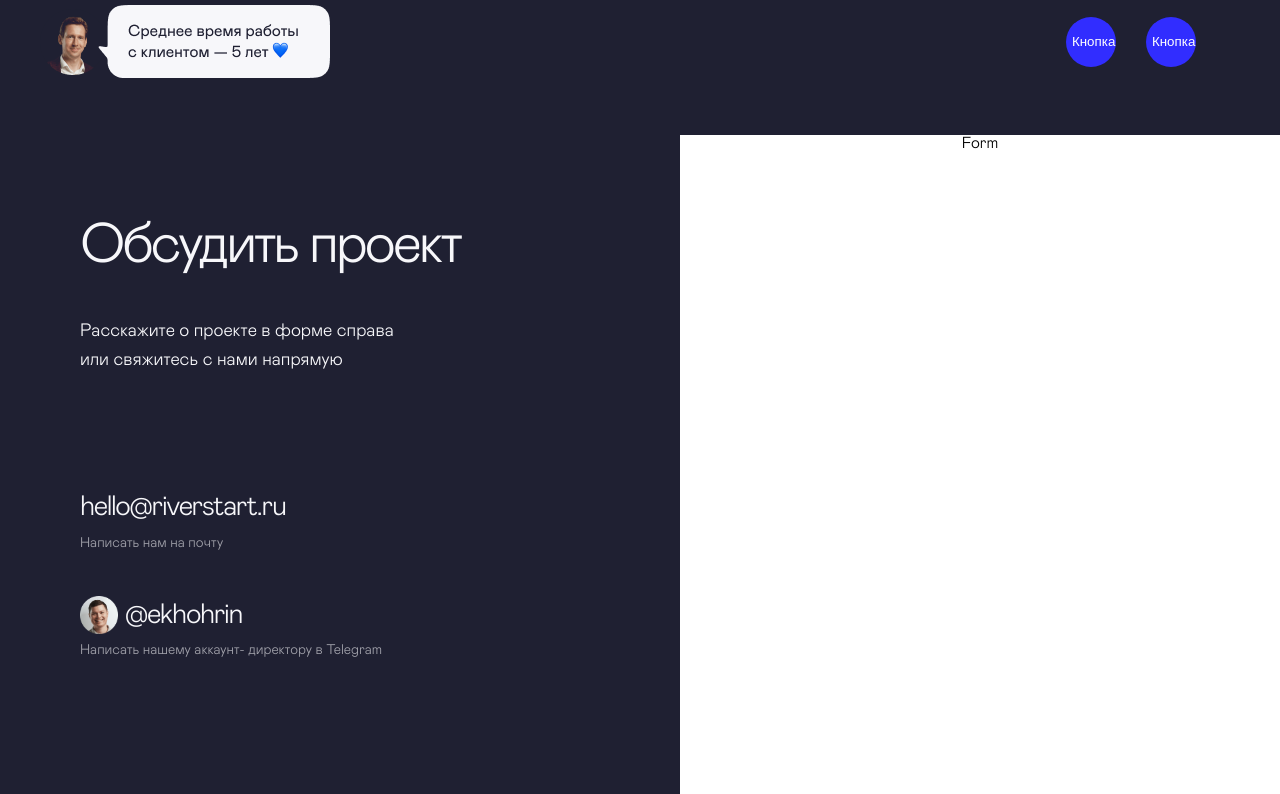
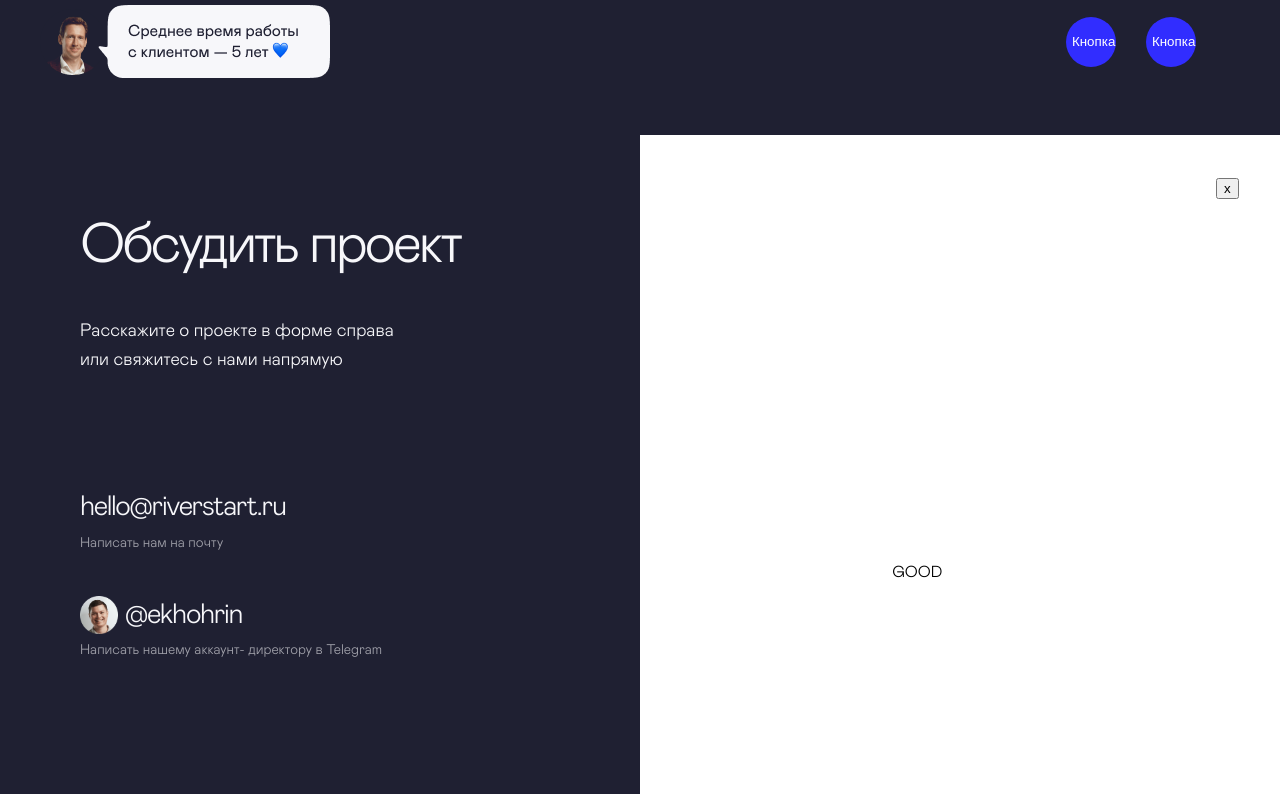
Before and after one commit to Kuldyaev/testovoe03032024, a Vue app: page / in a window 1280 px wide. Shown: the part 740-1534 px from the top of the page. Built offline with nearby package versions, Linux system fonts and the light colour scheme.

Commit message:
base structure for component

```diff
--- a/src/components/Loader.vue
+++ b/src/components/Loader.vue
@@ -39,6 +39,7 @@ import FlexBox from "./FlexBox.vue";
   .loaderPlace {
     width: 100vw;
     height: 152.81vw;
+    position: relative;
   }
   .loader {
     width: 17.083vw;
--- a/src/components/MainComponent.vue
+++ b/src/components/MainComponent.vue
@@ -105,7 +105,9 @@ a {
 @media (min-width: $over-big-screen) {
   section {
     padding: 6.146vw 0 0 6.25vw;
+    width: 43.75vw;
   }
+
   h3 {
     width: 25.573vw;
     height: auto;
@@ -128,6 +130,7 @@ a {
 @media (max-width: $big-screen) {
   section {
     padding: 118px 0 0 120px;
+    width: calc(50vw - 120px);
   }
   h3 {
     width: 491px;
@@ -150,6 +153,7 @@ a {
 @media (min-width: 1281px) and (max-width: 1899px) {
   section {
     padding: 118px 0 0 6.316vw;
+    width: 43.684vw;
   }
   h3 {
     width: 25.842vw;
@@ -173,6 +177,7 @@ a {
 @media (max-width: $middle-screen) {
   section {
     padding: 78px 0 0 80px;
+    width: calc(50vw - 80px);
   }
   h1 {
     margin-bottom: 36.5px;
@@ -198,6 +203,7 @@ a {
 @media (min-width: 769px) and (max-width: 1024px) {
   section {
     padding: 78px 0 0 7.8125vw;
+    width: 42.1875vw;
   }
   h3 {
     width: 32.031vw;
--- a/src/components/RequestForm.vue
+++ b/src/components/RequestForm.vue
@@ -13,7 +13,7 @@ import RequestSuccess from "./RequestSuccess.vue";
 import RequestError from "./RequestError.vue";
 import FormActive from "./FormActive.vue";
 
-const RequestStage: number = 0;
+const RequestStage: number = 2;
 </script>
 
 <style scoped lang="scss">
--- a/src/components/RequestSuccess.vue
+++ b/src/components/RequestSuccess.vue
@@ -1,6 +1,9 @@
 <template>
-  <FlexBox class="info">
-    <FlexBox>GOOD</FlexBox>
+  <FlexBox class="info" direction="column" align="start" justify="start">
+    <FlexBox class="closeBtnPlace" align="end" justify="end">
+      <button>x</button>
+    </FlexBox>
+    <FlexBox class="messagePlace">GOOD</FlexBox>
   </FlexBox>
 </template>
 
@@ -8,4 +11,31 @@
 import FlexBox from "./FlexBox.vue";
 </script>
 
-<style scoped lang="scss"></style>
+<style scoped lang="scss">
+.info {
+  position: absolute;
+  width: 50vw;
+  background-color: $white;
+  color: $black;
+  z-index: 5;
+  height: 76.405vw;
+}
+.closeBtnPlace {
+  width: 93.5416%;
+  height: 6.4758%;
+}
+.messagePlace {
+  width: 67.5%;
+  height: 73%;
+  margin-left: 9.58%;
+  margin-top: 2.522%;
+  background-color: yellow;
+}
+@media (max-width: $small-screen) {
+  .info {
+    width: 100vw;
+    height: 152.81vw;
+    position: relative;
+  }
+}
+</style>
```
